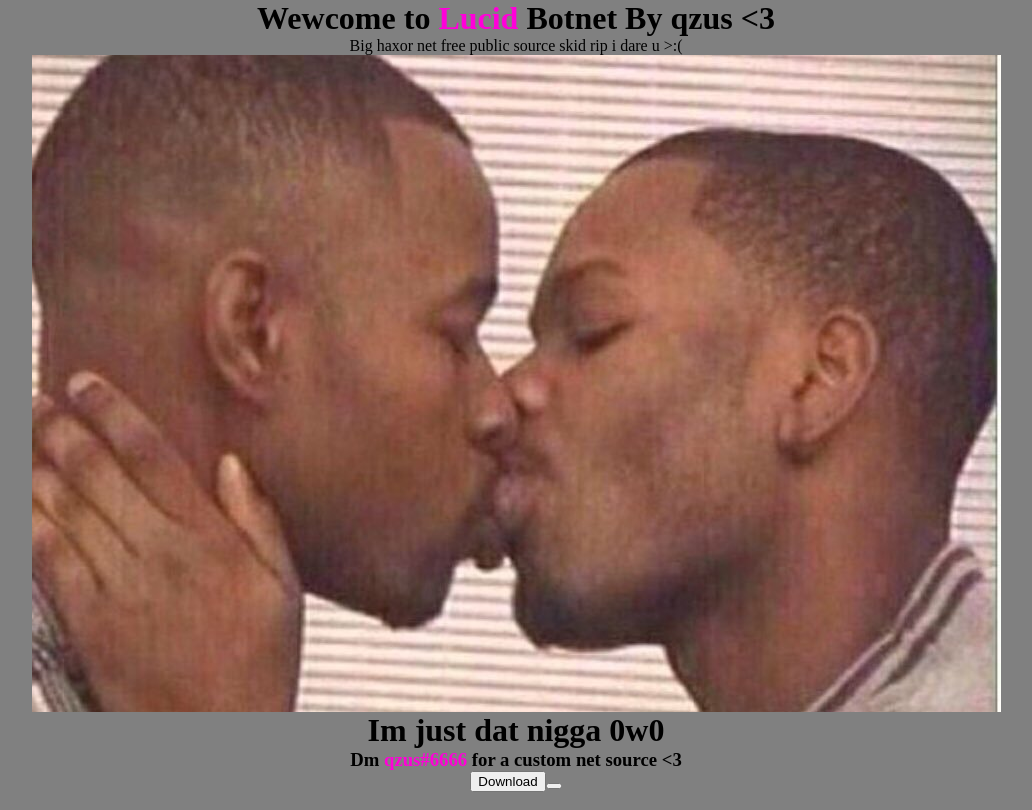
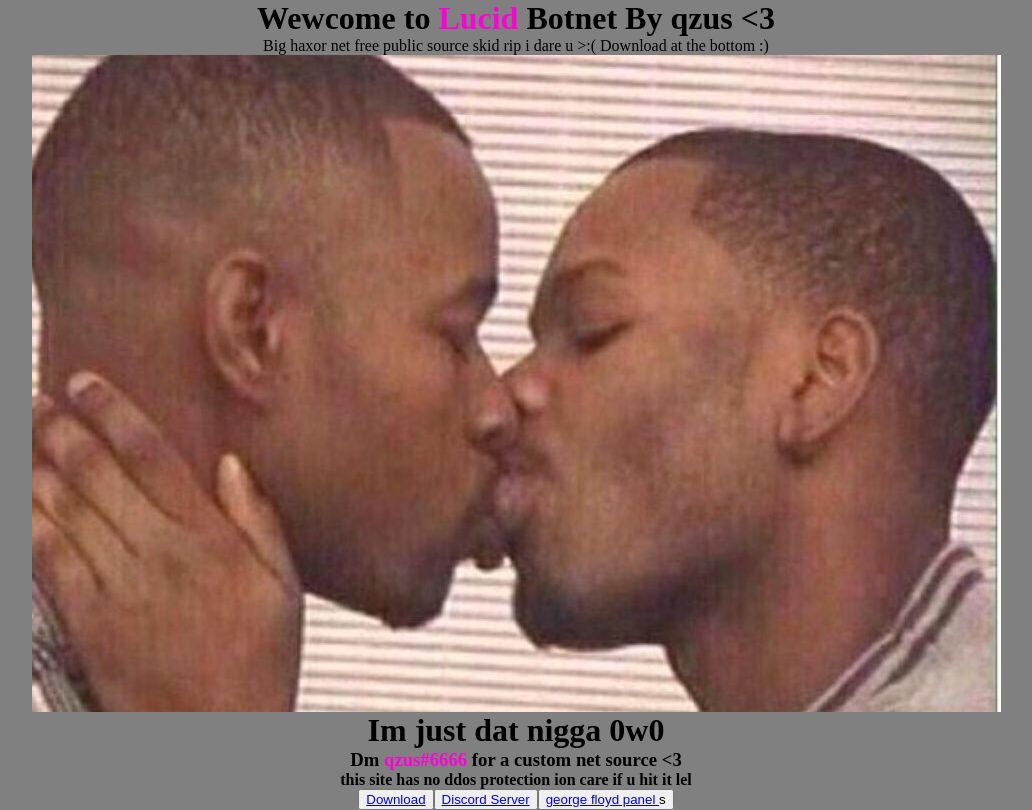
Before and after one commit to q-zus/projectlucid, a plain HTML site: page index.html in a window 1280 px wide. Shown: the whole page, without its empty margins (124-1156 px from the left). Drawn offline with Linux system fonts and the light colour scheme.

Commit message:
Update index.html

```diff
--- a/index.html
+++ b/index.html
@@ -8,13 +8,19 @@
 <body>
     <center>
     	<h1>Wewcome to <font color="ff00d9">Lucid</font> Botnet By qzus <3</h1>
-    	<p>Big haxor net free public source skid rip i dare u >:(</p>
+    	<p>Big haxor net free public source skid rip i dare u >:( Download at the bottom :)</p>
     	<img src="./assets/img/meme.jpg">
     	<h1>Im just dat nigga 0w0</h1>
     	<h3>Dm <font color="ff00d9">qzus#6666</font> for a custom net source <3</h3>
-    <a href=download.html>
-            <button>Download<button>
-            <a>
-    </center>
+        <h4>this site has no ddos protection ion care if u hit it lel</h4>
+         <a href=download.html>
+            <button>Download
+                <a>
+             <a href=download.html>
+            <button>Discord Server
+                <a>
+                <a href=floyd.html>
+            <button>george floyd panel
+                <a>
 </body>
-</html>
+</html>s
```
